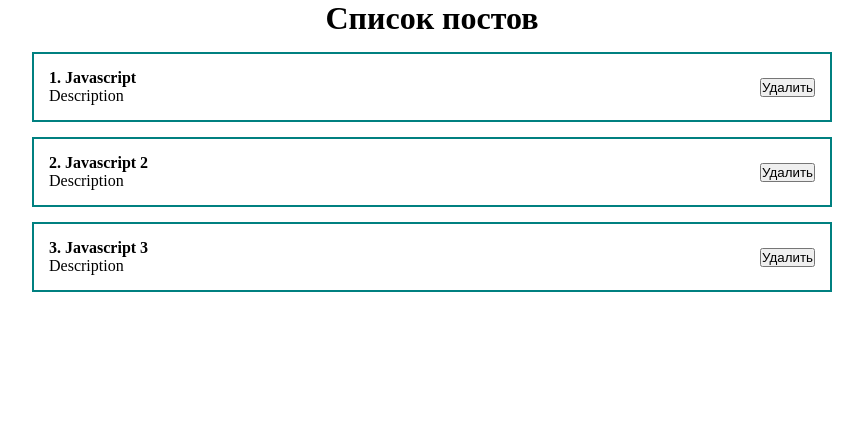
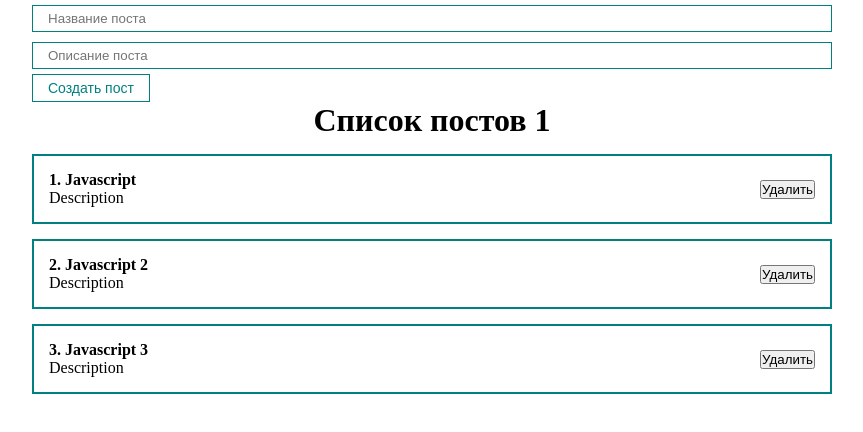
Before and after one commit to VVerkin/react-fund-course, a React (Create React App) app: page / in a window 1280 px wide. Shown: the top 432 px of the page, without its empty margins (208-1071 px from the left). Built offline with nearby package versions, Linux system fonts and the light colour scheme.

Commit message:
добавляет стилизацию

```diff
--- a/src/App.js
+++ b/src/App.js
@@ -1,9 +1,9 @@
-import React, {useState} from 'react';
-import Counter from './components/Counter';
-import ClassCounter from './components/ClassCounter';
+import {useState} from 'react';
 import './styles/App.css';
-import PostItem from './components/PostItem';
 import PostList from './components/PostList';
+import MyButton from './components/Ui/button/MyButton'
+import MyInput from './components/Ui/input/MyInput';
+
 
 function App() {
 
@@ -15,7 +15,12 @@
 
   return (
     <div className="App">
-      <PostList posts={posts} />
+    <form>
+      <MyInput type="text" placeholder="Название поста"></MyInput>
+      <MyInput  type="text" placeholder="Описание поста"></MyInput>
+      <MyButton disabled>Создать пост</MyButton>
+    </form>
+      <PostList posts={posts} title="Список постов 1"/>
     </div>
   );
 }
--- a/src/components/Counter.jsx
+++ b/src/components/Counter.jsx
@@ -1,4 +1,4 @@
-import React, {useState} from 'react';
+import {useState} from 'react';
 
 const Counter = function () {
   const [count, setCount] = useState(0)
--- a/src/components/PostItem.jsx
+++ b/src/components/PostItem.jsx
@@ -1,4 +1,3 @@
-import React from 'react';
 
 const PostItem = (props) => {
   return (
--- a/src/components/PostList.jsx
+++ b/src/components/PostList.jsx
@@ -1,11 +1,10 @@
-import React from 'react';
 import PostItem from './PostItem';
 
-const PostList = ({posts}) => {
+const PostList = ({posts, title}) => {
   return (
     <div>
       <h1 style={{textAlign: 'center'}}>
-        Список постов
+      {title}
       </h1>
       {posts.map(post =>
         <PostItem post={post} key={post.id}/>
--- /dev/null
+++ b/src/components/Ui/button/MyButton.jsx
@@ -0,0 +1,11 @@
+import classes from './MyButton.module.css';
+
+const MyButton = ({children, ...props}) => {
+  return (
+    <button {...props} className={classes.myBtn}>
+      {children}
+    </button>
+  );
+};
+
+export default MyButton;
--- /dev/null
+++ b/src/components/Ui/button/MyButton.module.css
@@ -0,0 +1,8 @@
+.myBtn {
+  padding: 5px 15px;
+  color: teal;
+  font-size: 14px;
+  background: transparent;
+  border: 1px solid teal;
+  cursor: pointer;
+}
--- /dev/null
+++ b/src/components/Ui/input/MyInput.jsx
@@ -0,0 +1,9 @@
+import classes from './MyInput.module.css';
+
+const MyInput = (props) => {
+  return (
+    <input className={classes.myInput} {...props} />
+  );
+};
+
+export default MyInput;
--- /dev/null
+++ b/src/components/Ui/input/MyInput.module.css
@@ -0,0 +1,6 @@
+.myInput {
+  width: 100%;
+  padding: 5px 15px;
+  margin: 5px 0;
+  border: 1px solid teal;
+}
```
